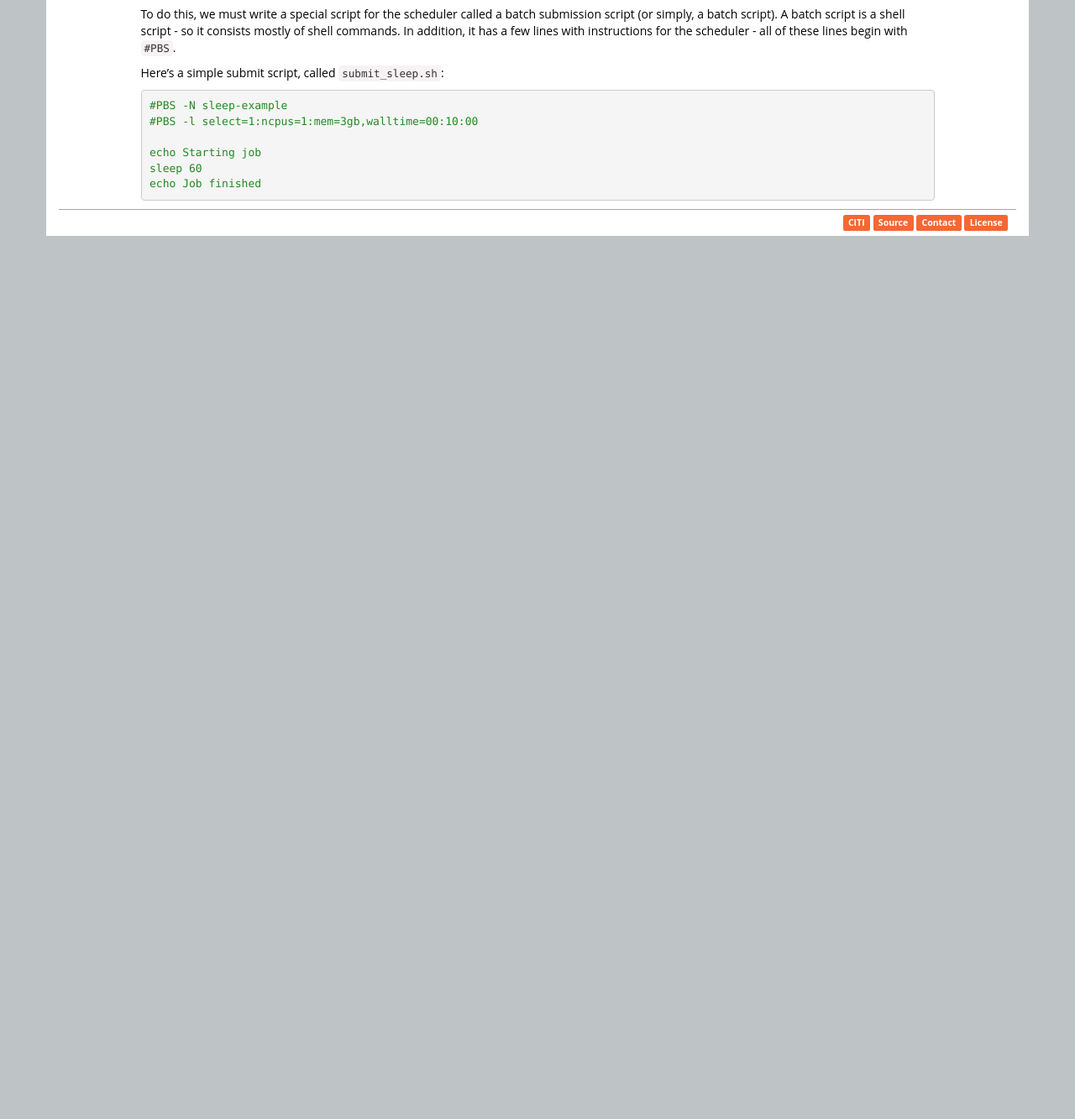
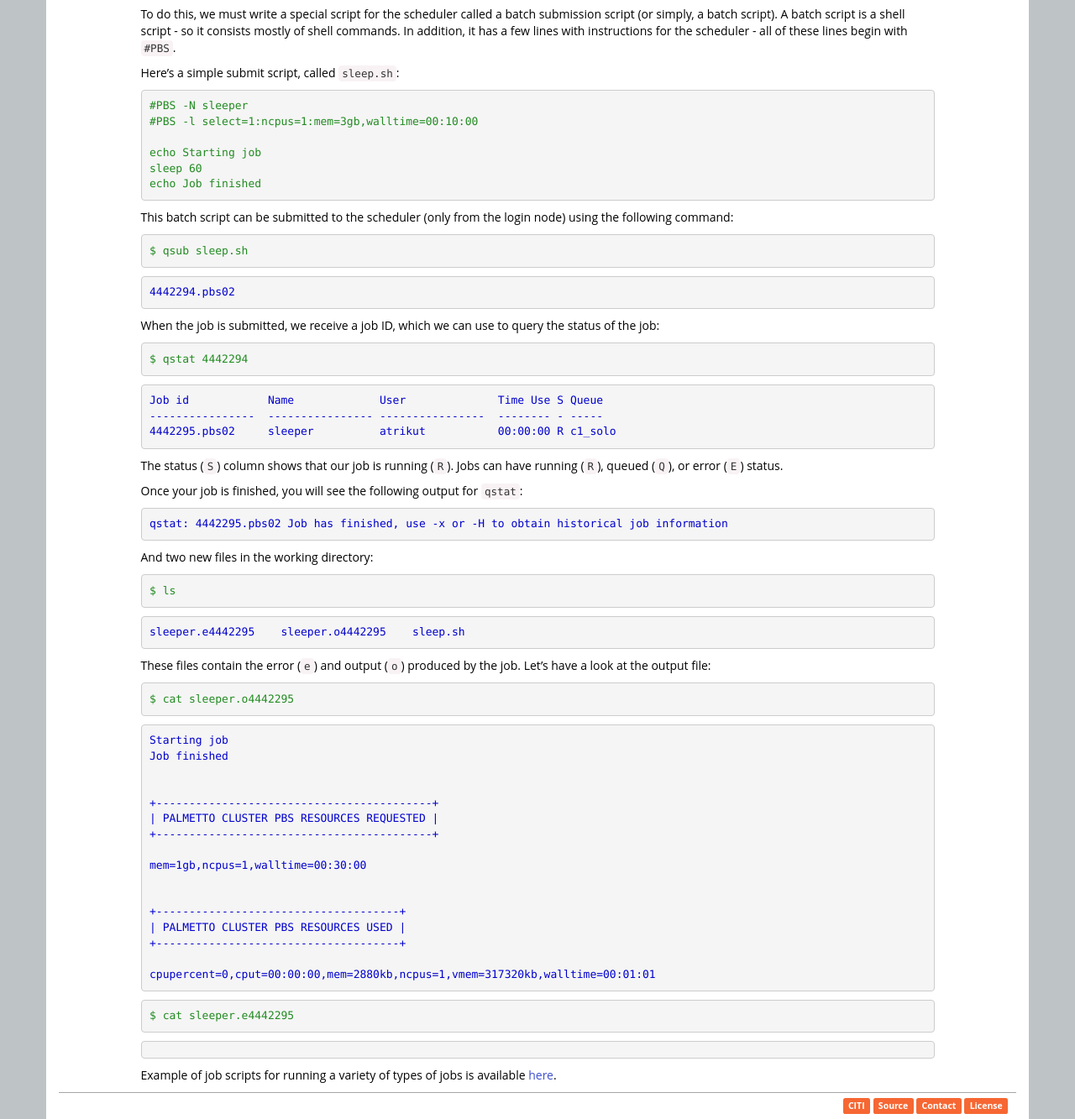
Before and after one commit to clemsonciti/hpc-workshop, a plain HTML site: page 06-batch-jobs.html in a window 1280 px wide. Shown: the part 667-2000 px from the top of the page at 84% size. Before the commit the page ends 968 px from the top, so only its background shows below. Drawn offline with nearby package versions, Linux system fonts and the light colour scheme.

Commit message:
change data and add section on batch jobs

```diff
--- a/06-batch-jobs.html
+++ b/06-batch-jobs.html
@@ -45,13 +45,48 @@
 <p>So far, we have been using the cluster “interactively”, i.e., by typing in commands into a shell running on the login node or the compute nodes. This approach is good when setting up software, running small experiments, and debugging/testing code - but isn’t the best use of our (or the cluster’s!) time. First, if the cluster is especially busy, it might take a long time for our interactive session to begin (the scheduler must wait for the resources to free up). Second, we must be logged into the interactive session for as long as our job takes. If we log out of the session, or if connectivity to the cluster is lost, the job is killed and any running programs are immediately stopped.</p>
 <p>Instead, what we’d <em>like</em> to do is let the scheduler know where our code and data is, what resources we need to compute with them, and whenever these resources are available, to run our code and keep the results ready for us the next time we log in.</p>
 <p>To do this, we must write a special script for the scheduler called a batch submission script (or simply, a batch script). A batch script is a shell script - so it consists mostly of shell commands. In addition, it has a few lines with instructions for the scheduler - all of these lines begin with <code>#PBS</code>.</p>
-<p>Here’s a simple submit script, called <code>submit_sleep.sh</code>:</p>
-<div class="sourceCode"><pre class="sourceCode bash"><code class="sourceCode bash"><span class="co">#PBS -N sleep-example</span>
+<p>Here’s a simple submit script, called <code>sleep.sh</code>:</p>
+<div class="sourceCode"><pre class="sourceCode bash"><code class="sourceCode bash"><span class="co">#PBS -N sleeper</span>
 <span class="co">#PBS -l select=1:ncpus=1:mem=3gb,walltime=00:10:00</span>
 
 <span class="kw">echo</span> Starting job
 <span class="kw">sleep</span> 60
 <span class="kw">echo</span> Job finished</code></pre></div>
+<p>This batch script can be submitted to the scheduler (only from the login node) using the following command:</p>
+<div class="sourceCode"><pre class="sourceCode bash"><code class="sourceCode bash">$ <span class="kw">qsub</span> sleep.sh</code></pre></div>
+<pre class="output"><code>4442294.pbs02</code></pre>
+<p>When the job is submitted, we receive a job ID, which we can use to query the status of the job:</p>
+<div class="sourceCode"><pre class="sourceCode bash"><code class="sourceCode bash">$ <span class="kw">qstat</span> 4442294</code></pre></div>
+<pre class="output"><code>Job id            Name             User              Time Use S Queue
+----------------  ---------------- ----------------  -------- - -----
+4442295.pbs02     sleeper          atrikut           00:00:00 R c1_solo</code></pre>
+<p>The status (<code>S</code>) column shows that our job is running (<code>R</code>). Jobs can have running (<code>R</code>), queued (<code>Q</code>), or error (<code>E</code>) status.</p>
+<p>Once your job is finished, you will see the following output for <code>qstat</code>:</p>
+<pre class="output"><code>qstat: 4442295.pbs02 Job has finished, use -x or -H to obtain historical job information</code></pre>
+<p>And two new files in the working directory:</p>
+<div class="sourceCode"><pre class="sourceCode bash"><code class="sourceCode bash">$ <span class="kw">ls</span></code></pre></div>
+<pre class="output"><code>sleeper.e4442295    sleeper.o4442295    sleep.sh</code></pre>
+<p>These files contain the error (<code>e</code>) and output (<code>o</code>) produced by the job. Let’s have a look at the output file:</p>
+<div class="sourceCode"><pre class="sourceCode bash"><code class="sourceCode bash">$ <span class="kw">cat</span> sleeper.o4442295</code></pre></div>
+<pre class="output"><code>Starting job
+Job finished
+
+
++------------------------------------------+
+| PALMETTO CLUSTER PBS RESOURCES REQUESTED |
++------------------------------------------+
+
+mem=1gb,ncpus=1,walltime=00:30:00
+
+
++-------------------------------------+
+| PALMETTO CLUSTER PBS RESOURCES USED |
++-------------------------------------+
+
+cpupercent=0,cput=00:00:00,mem=2880kb,ncpus=1,vmem=317320kb,walltime=00:01:01</code></pre>
+<div class="sourceCode"><pre class="sourceCode bash"><code class="sourceCode bash">$ <span class="kw">cat</span> sleeper.e4442295</code></pre></div>
+<pre class="output"><code></code></pre>
+<p>Example of job scripts for running a variety of types of jobs is available <a href="https://github.com/clemsonciti/palmetto-examples">here</a>.</p>
         </div>
       </div>
       </article>
```
Also changed, not shown: 2 other files.
